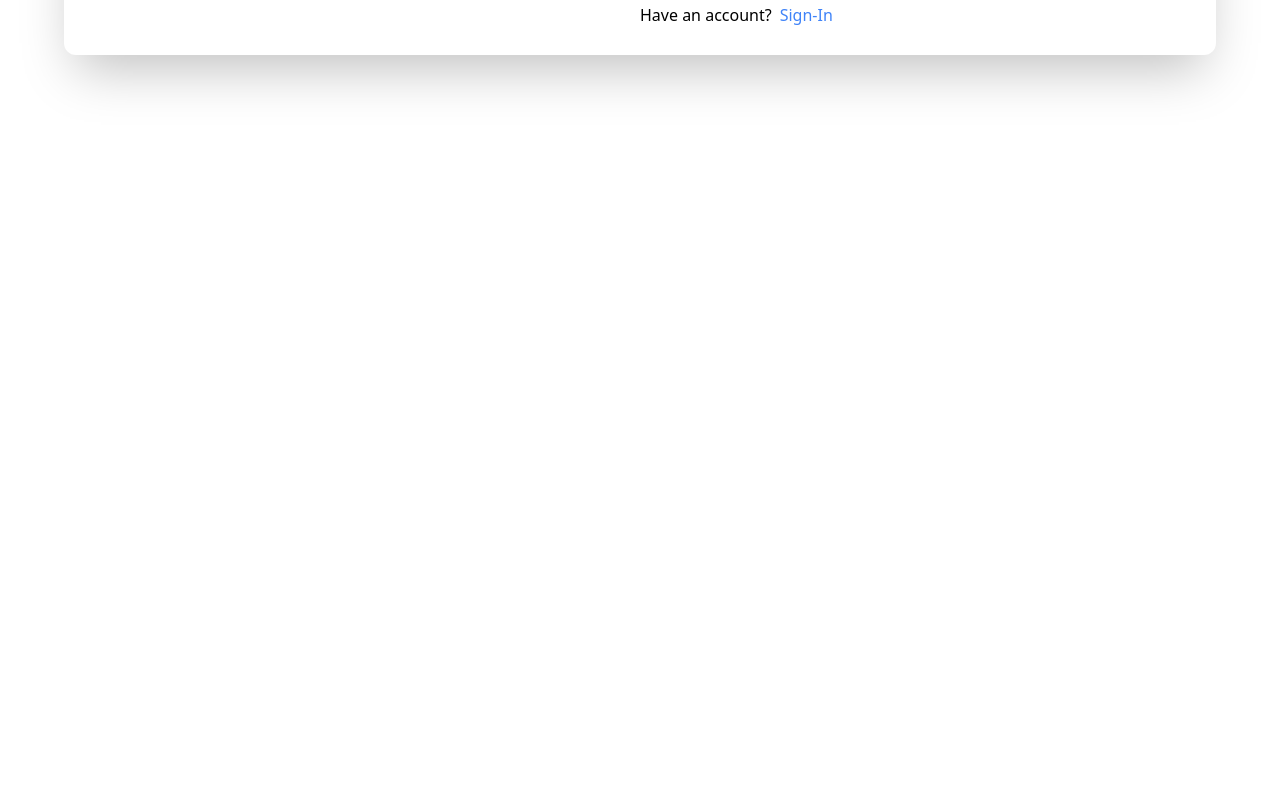
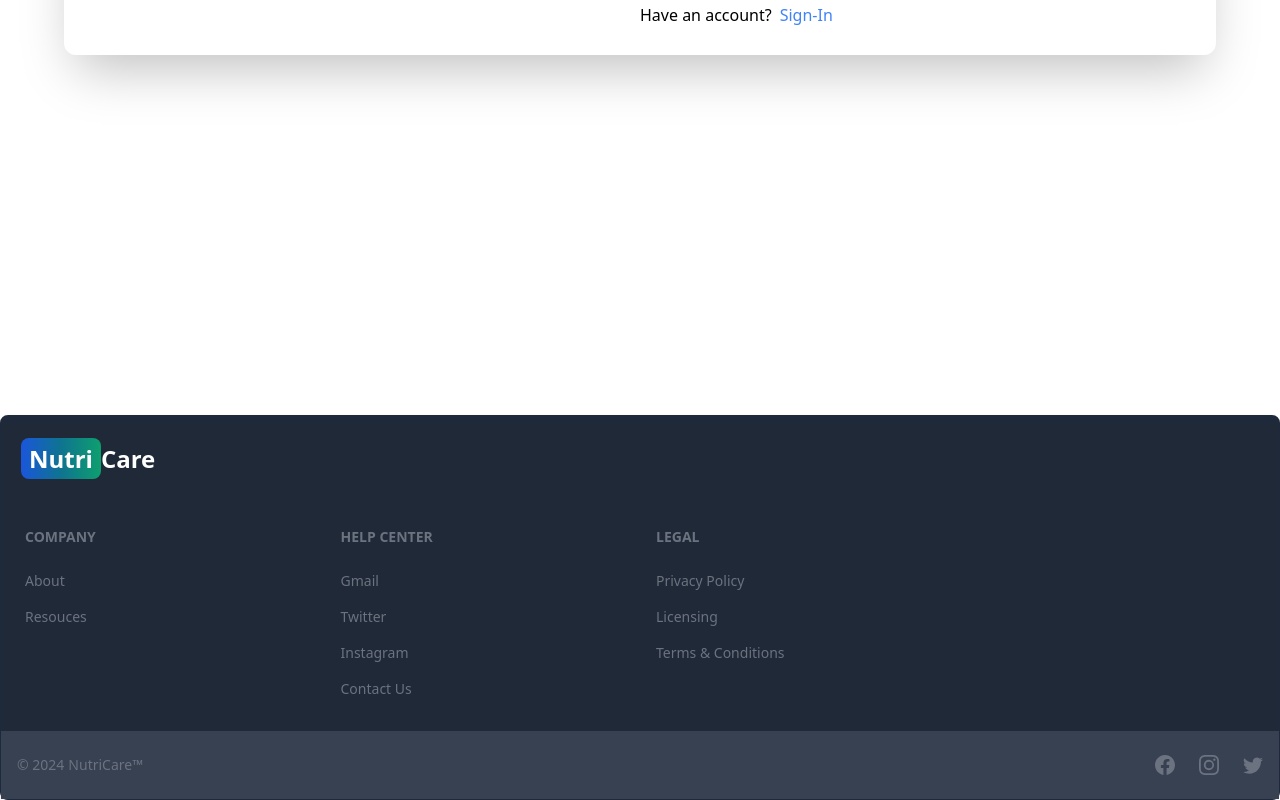
Before and after one commit to Parth-Dabholkar/NutriCare, a React (Vite) app in the folder Nutritional-Analysis/: page /Signup in a window 1280 px wide. Shown: the part 609-1409 px from the top of the page. Before the commit the page ends 800 px from the top, so only its background shows below. Built offline with nearby package versions, Linux system fonts and the light colour scheme.

Commit message:
Added Footer to the Web Page

```diff
--- a/Nutritional-Analysis/src/App.jsx
+++ b/Nutritional-Analysis/src/App.jsx
@@ -5,6 +5,7 @@ import SignIn from "./pages/SignIn";
 import SignOut from "./pages/SignOut";
 import Resources from "./pages/Resources";
 import Header from "./components/Header";
+import FooterComponent from "./components/FooterComponent";
 import Signup from "./pages/Signup";
 export default function App() {
   return (
@@ -19,6 +20,7 @@ export default function App() {
           <Route path="/Signup" element={<Signup/>}/>
           <Route path="/Resources" element={<Resources/>}/>
         </Routes>
+      <FooterComponent />
       </BrowserRouter>
     </div>
   )
--- /dev/null
+++ b/Nutritional-Analysis/src/components/FooterComponent.jsx
@@ -0,0 +1,51 @@
+import { Footer } from "flowbite-react"
+import {  BsFacebook, BsInstagram, BsTwitter } from 'react-icons/bs';
+import { Link } from 'react-router-dom';
+
+export default function FooterComponent() {
+  return (
+    <Footer bgDark className="border border-t-8 border-slate-800">
+    <div className="w-full">
+        <div className=" m-5">
+          <Link to="/" className='self-center whitespace-nowrap text-md sm:text-2xl font-semibold dark:text-white'>
+              <span className='px-2 py-1 bg-gradient-to-r from-blue-700 via-cyan-700 to-green-500 rounded-lg text-white'>Nutri</span><span className=" text-white">Care</span>
+          </Link>
+        </div>
+      <div className="grid w-full grid-cols-2 gap-8 px-6 py-8 md:grid-cols-4">
+        <div>
+          <Footer.Title title="Company" />
+          <Footer.LinkGroup col>
+            <Footer.Link href="#">About</Footer.Link>
+            <Footer.Link href="#">Resouces</Footer.Link>
+          </Footer.LinkGroup>
+        </div>
+        <div>
+          <Footer.Title title="help center" />
+          <Footer.LinkGroup col>
+            <Footer.Link href="#">Gmail</Footer.Link>
+            <Footer.Link href="#">Twitter</Footer.Link>
+            <Footer.Link href="#">Instagram</Footer.Link>
+            <Footer.Link href="#">Contact Us</Footer.Link>
+          </Footer.LinkGroup>
+        </div>
+        <div>
+          <Footer.Title title="legal" />
+          <Footer.LinkGroup col>
+            <Footer.Link href="#">Privacy Policy</Footer.Link>
+            <Footer.Link href="#">Licensing</Footer.Link>
+            <Footer.Link href="#">Terms &amp; Conditions</Footer.Link>
+          </Footer.LinkGroup>
+        </div>
+      </div>
+      <div className="w-full bg-gray-700 px-4 py-6 sm:flex sm:items-center sm:justify-between">
+        <Footer.Copyright href="#" by="NutriCare™" year={new Date().getFullYear()} />
+        <div className="mt-4 flex space-x-6 sm:mt-0 sm:justify-center">
+          <Footer.Icon href="#" icon={BsFacebook} />
+          <Footer.Icon href="#" icon={BsInstagram} />
+          <Footer.Icon href="#" icon={BsTwitter} />
+        </div>
+      </div>
+    </div>
+  </Footer>
+  )
+}
--- a/Nutritional-Analysis/src/pages/Signup.jsx
+++ b/Nutritional-Analysis/src/pages/Signup.jsx
@@ -48,6 +48,8 @@ export default function Signup() {
       }
   }
   return (
+    <>
+      <div className="min-h-screen">
         <div className=" m-8 mt-40 max-w-6xl flex mx-auto p-4  xl:rounded-xl xl:shadow-2xl">
             {/* Left */}
           <div className=" hidden md:block flex-1">
@@ -102,5 +104,7 @@ export default function Signup() {
             }
           </div>
         </div>
+      </div>
+    </>
   )
 }
```
Lines whose indentation alone changed are shown as unchanged.
